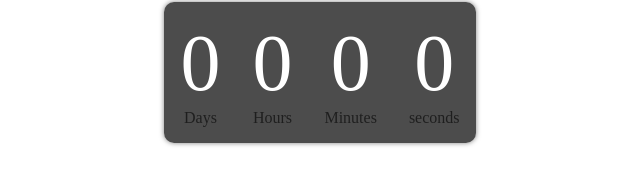
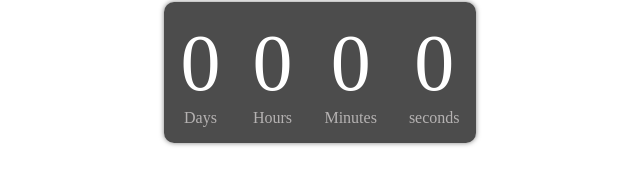
Before and after one commit to jeffchavez-dev/EventTimer, a plain HTML site: page index.html in a window 1280 px wide. Shown: the part 406-590 px from the top of the page, without its empty margins (320-960 px from the left). Drawn offline with Linux system fonts and the light colour scheme.

Commit message:
Updated span color

```diff
--- a/style.css
+++ b/style.css
@@ -105,7 +105,7 @@ input[type="text"], input[type="date"] {
 }
 
 span {
-    color: rgba(0,0,0,0.6);
+    color: rgba(252, 246, 246, 0.6);
 }
 
 ::-webkit-input-placeholder {
```
Also changed, not shown: index.html (+1 -1 lines).
